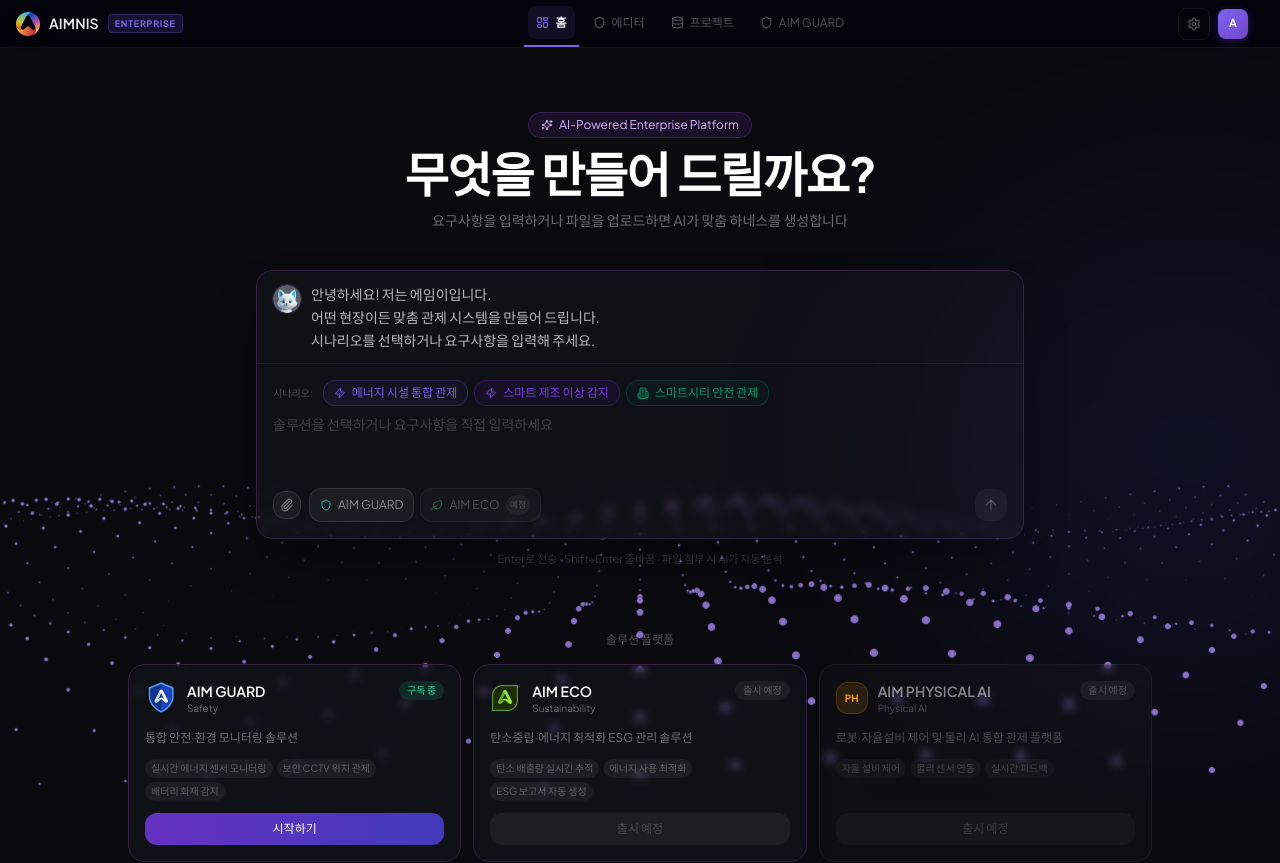
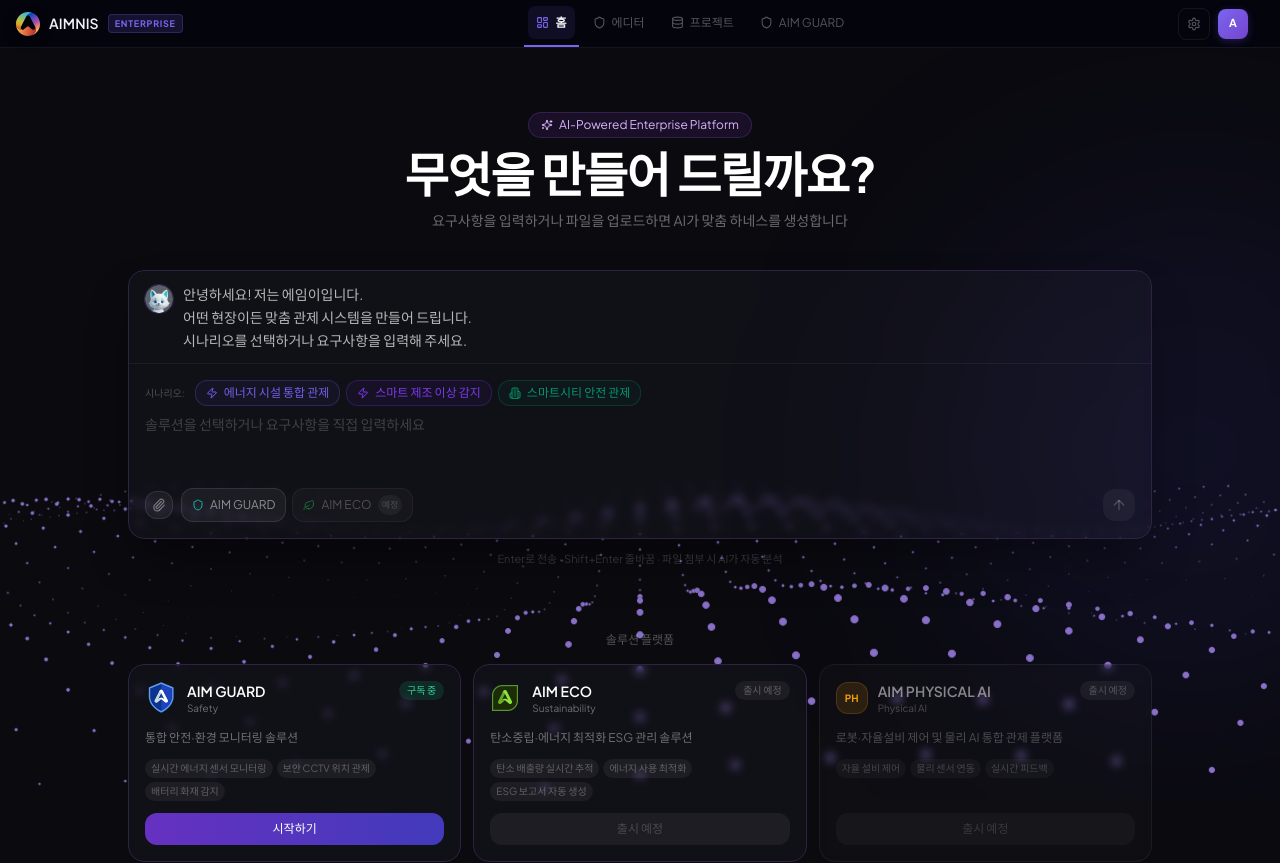
Before and after one commit to Nick7474/aimnis_v2, a Next.js app: page /home in a window 1280 px wide. Shown: the top 863 px of the page. Built offline with nearby package versions, Linux system fonts and the light colour scheme; a web font is replaced by a local one.

Commit message:
fix: 채팅창 너비를 솔루션 카드 그리드에 맞춤 (max-w-5xl)

```diff
--- a/src/components/home/HomeHero.tsx
+++ b/src/components/home/HomeHero.tsx
@@ -206,7 +206,7 @@
         initial={{ opacity: 0, y: 20 }}
         animate={{ opacity: 1, y: 0 }}
         transition={{ delay: 0.15, duration: 0.6, ease: [0.22, 1, 0.36, 1] }}
-        className="w-full max-w-3xl"
+        className="w-full max-w-5xl"
       >
         {/* 채팅 히스토리는 입력 폼 안에 통합됨 (아래 form 참고) */}
 
```
